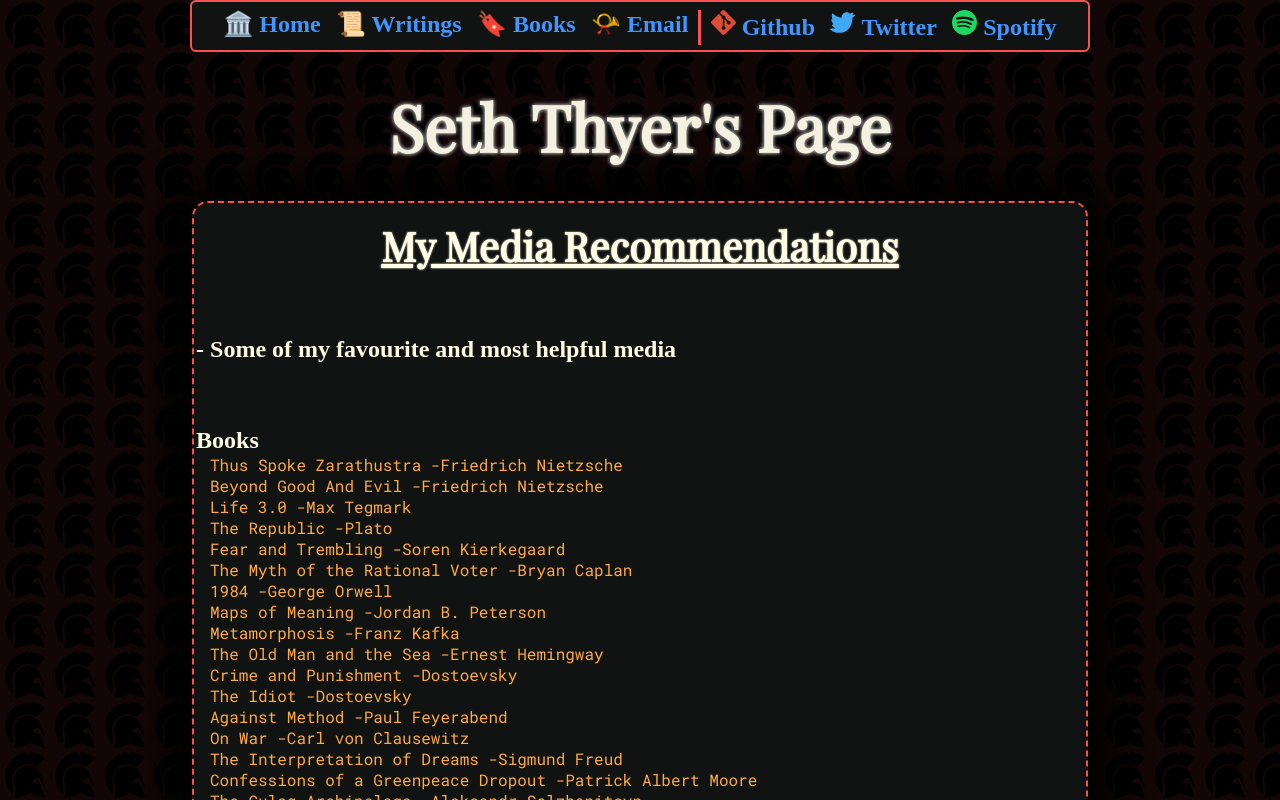
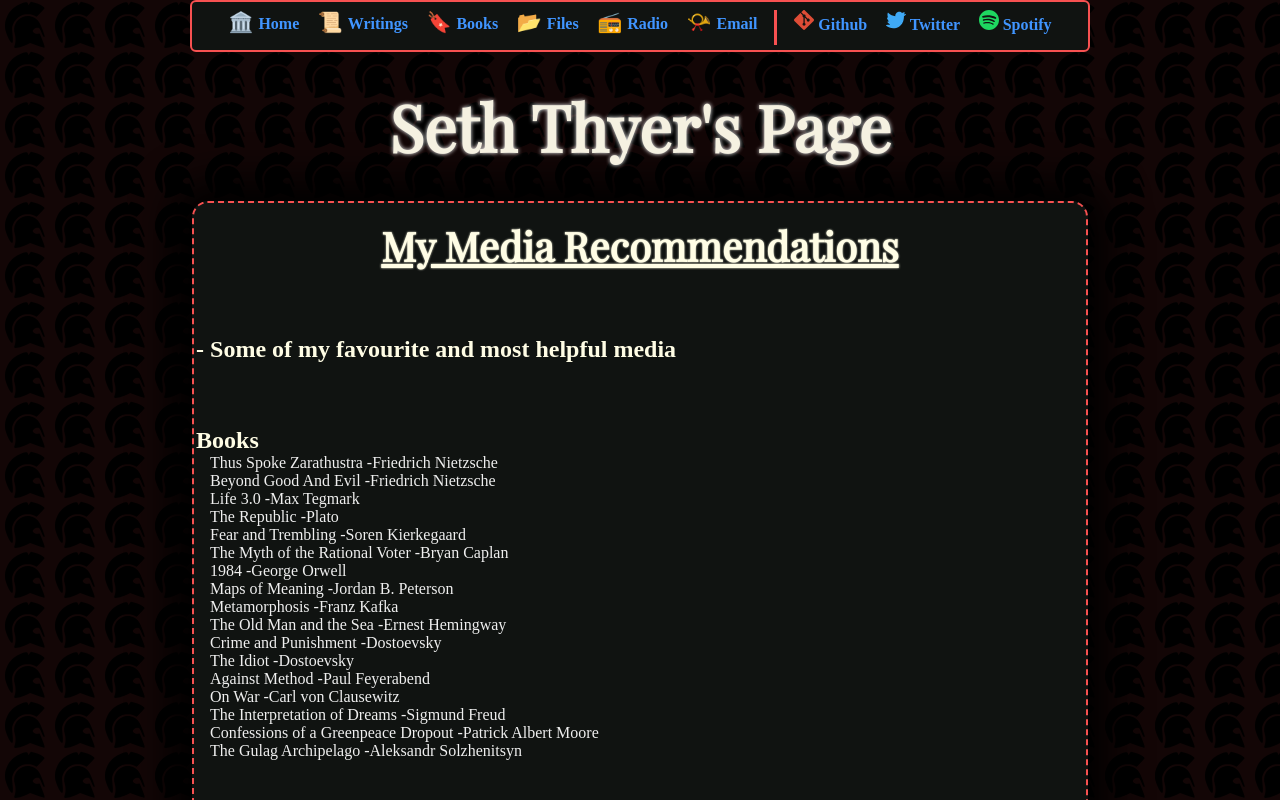
Before and after one commit to SethThyer/SethThyer-webpage, a Next.js app: page /books in a window 1280 px wide. Shown: the top 800 px of the page. Built offline with nearby package versions, Linux system fonts and the light colour scheme; a web font is replaced by a local one.

Commit message:
buttons&css

```diff
--- a/components/side-bar.js
+++ b/components/side-bar.js
@@ -1,4 +1,3 @@
-import Image from "next/image";
 import App from "next/app";
 import React from "react";
 
@@ -23,23 +22,43 @@ class SideBar extends App {
         <ul className="sb-list">
           <li>
             <h3>
-              <a href="/">🏛️Home</a>
+              <a href="/">
+                <span className="ico">🏛️ </span>Home
+              </a>
             </h3>
           </li>
           <li>
             <h3>
-              <a href="/blog">📜Blog</a>
+              <a href="/blog">
+                <span className="ico">📜 </span>Writings
+              </a>
             </h3>
           </li>
           <li>
             <h3>
-              <a href="/books">🔖Books</a>
+              <a href="/books">
+                <span className="ico">🔖 </span>Books
+              </a>
             </h3>
           </li>
           <li>
             <h3>
-              <a href="mailto:main@seththyer.com?subject=Sent%20From%20SethThyersPage">
-                📯Email
+              <a target="_blank" href="https://files.seththyer.com/pub/">
+                <span className="ico">📂 </span>Files
+              </a>
+            </h3>
+          </li>
+          <li>
+            <h3>
+              <a target="_blank" href="https://radio.seththyer.com/">
+                <span className="ico">📻 </span>Radio
+              </a>
+            </h3>
+          </li>
+          <li>
+            <h3>
+              <a href="mailto:seth@seththyer.com?subject=Sent%20From%20SethThyersPage">
+                <span className="ico">📯 </span>Email
               </a>
             </h3>
           </li>
@@ -50,23 +69,43 @@ class SideBar extends App {
       <ul className="sb-list">
         <li>
           <h3>
-            <a href="/">🏛️ Home</a>
+            <a href="/">
+              <span className="ico">🏛️ </span>Home
+            </a>
           </h3>
         </li>
         <li>
           <h3>
-            <a href="/blog">📜 Writings</a>
+            <a href="/blog">
+              <span className="ico">📜 </span>Writings
+            </a>
           </h3>
         </li>
         <li>
           <h3>
-            <a href="/books">🔖 Books</a>
+            <a href="/books">
+              <span className="ico">🔖 </span>Books
+            </a>
+          </h3>
+        </li>
+        <li>
+          <h3>
+            <a target="_blank" href="https://files.seththyer.com/pub/">
+              <span className="ico">📂 </span>Files
+            </a>
+          </h3>
+        </li>
+        <li>
+          <h3>
+            <a target="_blank" href="https://radio.seththyer.com/">
+              <span className="ico">📻 </span>Radio
+            </a>
           </h3>
         </li>
         <li>
           <h3>
             <a href="mailto:seth@seththyer.com?subject=Sent%20From%20SethThyersPage">
-              📯 Email
+              <span className="ico">📯 </span>Email
             </a>
           </h3>
         </li>
@@ -74,7 +113,7 @@ class SideBar extends App {
         <li>
           <h3>
             <a target="_blank" href="https://github.com/SethThyer">
-              <Image src="/images/git-icon.svg" width="25rem" height="25rem" />
+              <img src="/images/git-icon.svg" className="svg-ico" />
               &nbsp;Github
             </a>
           </h3>
@@ -82,11 +121,7 @@ class SideBar extends App {
         <li>
           <h3>
             <a target="_blank" href="https://twitter.com/Seth06098372">
-              <Image
-                src="/images/twitter-icon.svg"
-                width="25rem"
-                height="25rem"
-              />
+              <img src="/images/twitter-icon.svg" className="svg-ico" />
               &nbsp;Twitter
             </a>
           </h3>
@@ -97,11 +132,7 @@ class SideBar extends App {
               target="_blank"
               href="https://open.spotify.com/user/qwr2j3sfc6quajm51dtz54sde?si=c91e27cd71b4497a&nd=1"
             >
-              <Image
-                src="/images/spotify-icon.svg"
-                width="25rem"
-                height="25rem"
-              />
+              <img src="/images/spotify-icon.svg" className="svg-ico" />
               &nbsp;Spotify
             </a>
           </h3>
--- a/index.css
+++ b/index.css
@@ -82,10 +82,12 @@ body {
   margin-top: 2rem;
   margin-bottom: 5rem;
   min-height: 60rem;
+  min-height: 60rem;
   overflow: hidden;
 }
 
 .side-bar {
+  overflow: hidden;
   position: fixed;
   width: 15rem;
   height: 25rem;
@@ -96,7 +98,6 @@ body {
   border: solid 2px var(--red-col);
   border-radius: 20px;
   color: var(--text-col);
-  overflow: hidden;
 }
 .side-bar div {
   padding-left: 5.5rem;
@@ -116,6 +117,14 @@ body {
   width: 8rem;
   height: 3px;
   background-color: var(--red-col);
+}
+.ico {
+  font-size: 1.5rem;
+  display: inline;
+}
+.svg-ico {
+  height: 1.5rem;
+  width: auto;
 }
 
 .list-def {
@@ -174,10 +183,24 @@ h2 {
   border: solid 2px var(--red-col);
   border-radius: 10px;
   min-width: 75px;
-  max-width: 40rem;
+  max-width: 42rem;
   width: 85vw;
 }
+.entry-index {
+  transition: 80ms;
+  color: var(--orange-col);
+  background-color: rgba(225, 225, 225, 0.1);
+  border-radius: 7px;
+  padding: 4px;
+  max-width: 40rem;
+  margin-top: 20px;
+}
+.entry-index:hover {
+  color: var(--blue-col);
+  background-color: rgba(225, 225, 225, 0.2);
+}
 a {
+  display: inline;
   white-space: nowrap;
   color: var(--blue-col);
   text-decoration: none;
@@ -202,10 +225,6 @@ strong {
 }
 .sub {
   font-size: 1rem;
-}
-item {
-  color: var(--orange-col);
-  font-family: "Roboto Mono", monospace;
 }
 
 .wrap {
@@ -258,6 +277,10 @@ item {
   .side-bar div {
     padding-left: 0.5rem;
   }
+  .sb-list li h3 {
+    font-size: 1rem;
+    display: block;
+  }
   .sb-list {
     display: inline-block;
   }
@@ -265,19 +288,27 @@ item {
     float: left;
   }
   .sb-list li:not(.splitter) {
-    padding-left: 0.48rem;
-    padding-right: 0.48rem;
+    padding-left: 0.58rem;
+    padding-right: 0.58rem;
   }
-  .sb-list li * {
-    display: block;
+  .sb-list li h3 * {
+    display: inline;
   }
   .splitter {
     margin-top: 0px;
     margin-bottom: 0px;
-    margin-left: 2px;
-    margin-right: 2px;
+    margin-left: 0.48rem;
+    margin-right: 0.48rem;
     width: 3px;
     height: 35px;
+  }
+  .ico {
+    font-size: 1.25rem;
+    display: inline;
+  }
+  .svg-ico {
+    height: 1.25rem;
+    width: auto;
   }
 }
 @media only screen and (max-width: 83rem) {
@@ -302,6 +333,10 @@ item {
   .side-bar div {
     padding-left: 0.5rem;
   }
+  .sb-list li h3 {
+    font-size: 1rem;
+    display: block;
+  }
   .sb-list {
     display: inline-block;
   }
@@ -309,19 +344,27 @@ item {
     float: left;
   }
   .sb-list li:not(.splitter) {
-    padding-left: 0.48rem;
-    padding-right: 0.48rem;
+    padding-left: 0.58rem;
+    padding-right: 0.58rem;
   }
-  .sb-list li * {
-    display: block;
+  .sb-list li h3 * {
+    display: inline;
   }
   .splitter {
     margin-top: 0px;
     margin-bottom: 0px;
-    margin-left: 2px;
-    margin-right: 2px;
+    margin-left: 0.48rem;
+    margin-right: 0.48rem;
     width: 3px;
     height: 35px;
+  }
+  .ico {
+    font-size: 1.25rem;
+    display: inline;
+  }
+  .svg-ico {
+    height: 1.25rem;
+    width: auto;
   }
 }
 @media only screen and (max-width: 56.9rem) {
@@ -354,9 +397,6 @@ item {
     grid-template-columns: 1fr 1fr;
     height: 220px;
   }
-  h6 {
-    font-size: 1.9rem;
-  }
   h3 {
     font-size: 1.25rem;
   }
@@ -365,20 +405,13 @@ item {
     font-size: 1.5rem;
   }
   p {
-    font-size: 1rem;
-  }
-  item {
-    font-size: 1rem;
-  }
-  .para {
-    padding-left: 0;
-    padding-right: 0;
+    font-size: 0.65rem;
   }
   .title {
     font-size: 2.5rem;
   }
 }
-@media only screen and (max-width: 230px) {
+@media only screen and (max-width: 240px) {
   h3 {
     font-size: 1rem;
   }
@@ -386,4 +419,12 @@ item {
     grid-template-columns: 1fr;
     height: 500px;
   }
+  .ico {
+    font-size: 0.75rem;
+    display: inline;
+  }
+  .svg-ico {
+    height: 0.75rem;
+    width: auto;
+  }
 }
```
Also changed, not shown: pages/blog/index.js (+17 -5 lines).
